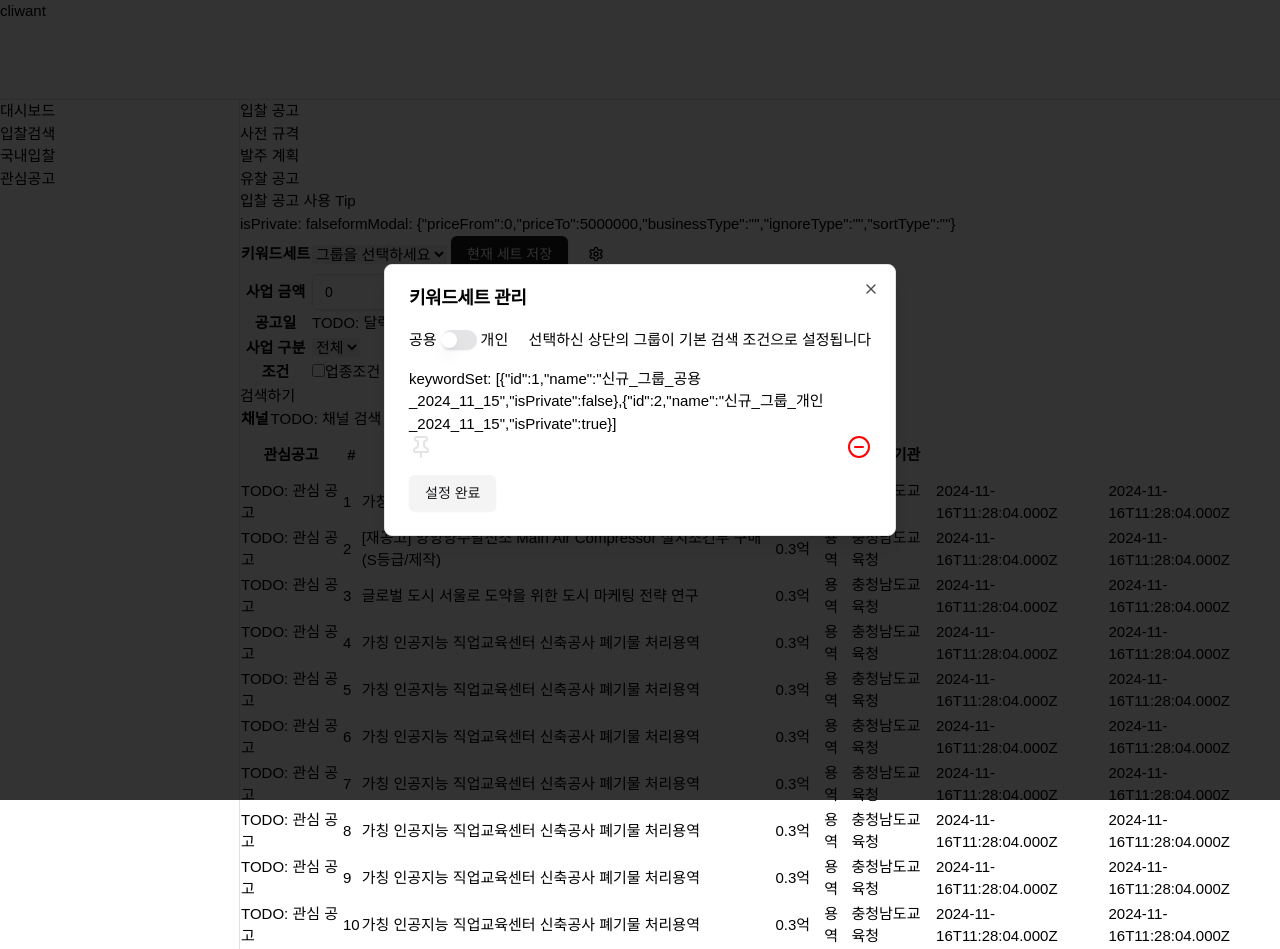
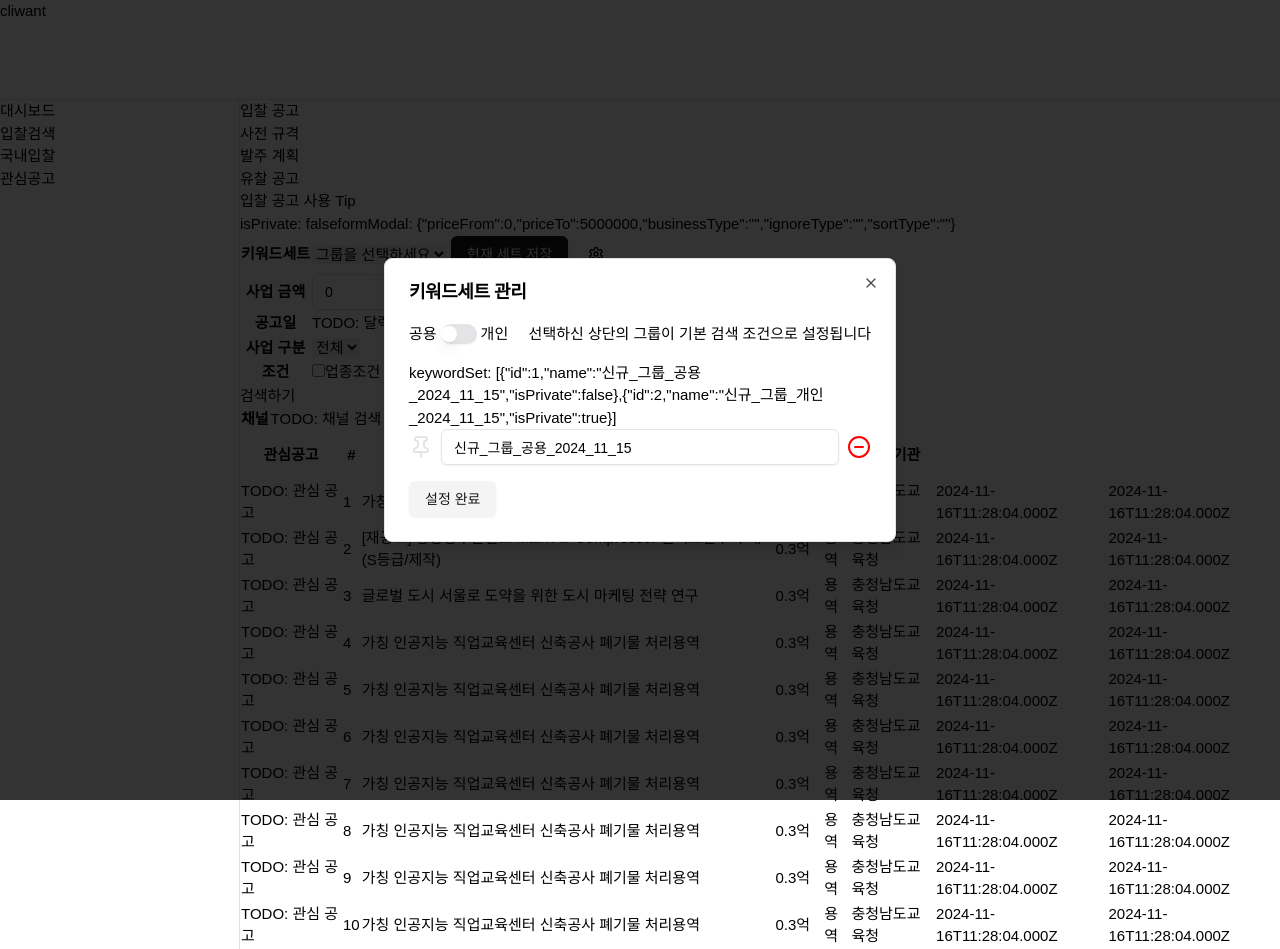
Before and after one commit to hckang80/nextjs-beginner-task, a Next.js app: page /dashboard/rfp in a window 1280 px wide. Both pictures are taken after a click on the button 596 px from the left and 254 px from the top of the page. Built offline with nearby package versions, Linux system fonts and the light colour scheme.

Commit message:
feat: 키워드세트 이름 변경 핸들러 추가

```diff
--- a/app/dashboard/rfp/detailed-search.tsx
+++ b/app/dashboard/rfp/detailed-search.tsx
@@ -39,6 +39,17 @@ export function SettingButton({
     setKeywordSet(getKeywordSets());
   }, [keywordSet]);
 
+  const changeKeywordSetName =
+    (id: number) => (event: React.FormEvent<HTMLInputElement>) => {
+      if (!keywordSet) return;
+
+      setKeywordSet(
+        keywordSet.map((item) =>
+          item.id === id ? { ...item, name: event.currentTarget.value } : item
+        )
+      );
+    };
+
   return (
     <Dialog>
       <DialogTrigger asChild>
@@ -62,10 +73,14 @@ export function SettingButton({
           </div>
           <div>{`keywordSet: ${JSON.stringify(keywordSet)}`}</div>
           <ul className="keyword">
-            {getKeywordSets()
-              .filter(({ isPrivate }) => isPrivate === data)
+            {keywordSet
+              ?.filter(({ isPrivate }) => isPrivate === data)
               .map((item) => (
-                <KeywordSetItem key={item.id} item={item} />
+                <KeywordSetItem
+                  key={item.id}
+                  item={item}
+                  handler={changeKeywordSetName}
+                />
               ))}
           </ul>
         </div>
--- a/app/dashboard/rfp/keyword-set-item.tsx
+++ b/app/dashboard/rfp/keyword-set-item.tsx
@@ -1,18 +1,23 @@
 "use client";
 
+import { Input } from "@/components/ui/input";
 import { CircleMinus, Pin } from "lucide-react";
 
 export function KeywordSetItem({
-  item: { name },
+  item: { id, name },
+  handler,
 }: {
   item: { id: number; name: string; isPrivate: boolean };
+  handler: (id: number) => (event: React.FormEvent<HTMLInputElement>) => void;
 }) {
   return (
     <li className="flex items-center gap-2">
       <div>
         <Pin color="hsl(var(--border))" />
       </div>
-      <div className="grow">{/* <Input value={name} /> */}</div>
+      <div className="grow">
+        <Input value={name} onChange={handler(id)} />
+      </div>
       <div>
         <CircleMinus color="#f00" />
       </div>
```
